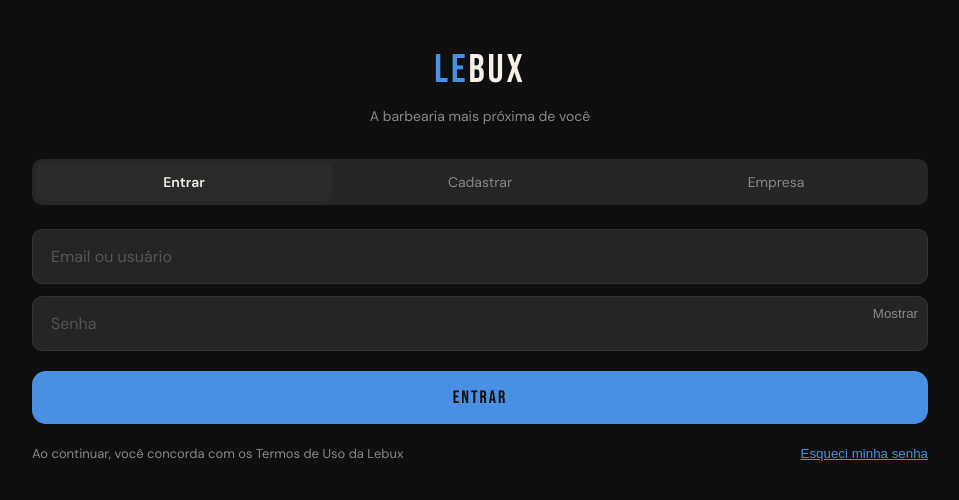
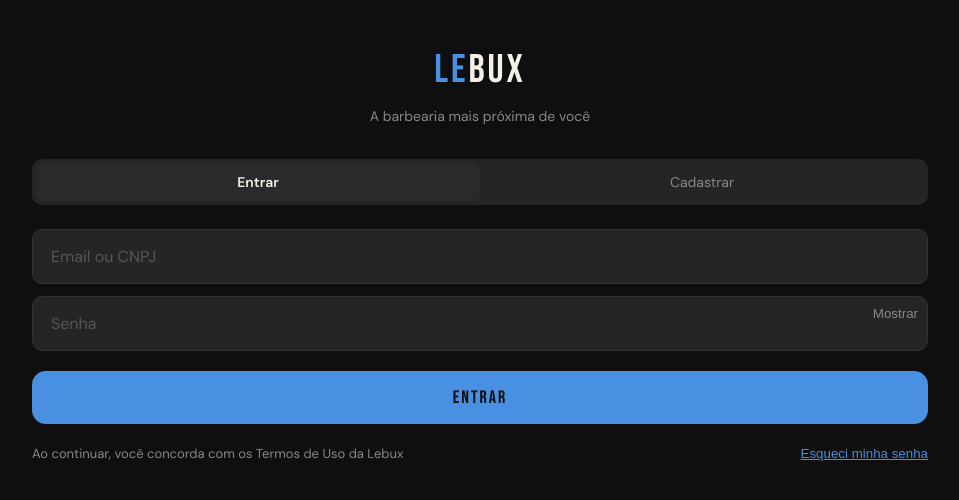
Before and after one commit to leonardo850/frontend, a React (Create React App) app: page /login in a window 1280 px wide. Shown: the top 500 px of the page, without its empty margins (160-1119 px from the left). Built offline with nearby package versions, Linux system fonts and the light colour scheme.

Commit message:
ajuste tela login

```diff
--- a/src/pages/LoginPage.js
+++ b/src/pages/LoginPage.js
@@ -20,14 +20,11 @@ export default function LoginPage({ navigate }) {
   const handleSubmit = async () => {
     setError(''); setLoading(true);
     try {
-      if (tab === 'company') {
+      if (tab === 'login') {
         await login(form.email.trim(), form.password);
+        const savedUser = JSON.parse(localStorage.getItem('lebux_user') || '{}');
         showToast('✅ Bem-vindo!');
-        setTimeout(() => navigate('company'), 1000);
-      } else if (tab === 'login') {
-        await login(form.email.trim(), form.password);
-        showToast('✅ Bem-vindo à Lebux!');
-        setTimeout(() => navigate('home'), 1000);
+        setTimeout(() => navigate(savedUser.role === 'company' ? 'company' : 'home'), 1000);
       } else {
         if (!form.name) { setError('Nome é obrigatório'); setLoading(false); return; }
         const emailCheck = validateEmail(form.email);
@@ -39,13 +36,7 @@ export default function LoginPage({ navigate }) {
         setTimeout(() => navigate('home'), 1000);
       }
     } catch (err) {
-      if (tab === 'company') {
-        setError('CNPJ ou senha incorretos');
-      } else if (tab === 'login') {
-        setError('E-mail ou senha incorretos');
-      } else {
-        setError(err.response?.data?.error || 'Erro ao criar conta. Tente novamente.');
-      }
+      setError(tab === 'login' ? 'E-mail, CNPJ ou senha incorretos' : (err.response?.data?.error || 'Erro ao criar conta. Tente novamente.'));
     }
     setLoading(false);
   };
@@ -164,10 +155,10 @@ export default function LoginPage({ navigate }) {
 
       {/* Tabs */}
       <div style={{ display: 'flex', background: 'var(--dark3)', borderRadius: 10, padding: 4, marginBottom: 24 }}>
-        {['login', 'register', 'company'].map(t => (
+        {['login', 'register'].map(t => (
           <button key={t} onClick={() => { setTab(t); setError(''); }}
             style={{ flex: 1, background: tab === t ? 'var(--surface)' : 'transparent', border: 'none', borderRadius: 8, padding: '10px', color: tab === t ? 'var(--text)' : 'var(--muted)', fontSize: 14, fontWeight: tab === t ? 600 : 400, cursor: 'pointer', fontFamily: 'DM Sans, sans-serif', transition: '.2s' }}>
-            {t === 'login' ? 'Entrar' : t === 'register' ? 'Cadastrar' : 'Empresa'}
+            {t === 'login' ? 'Entrar' : 'Cadastrar'}
           </button>
         ))}
       </div>
@@ -178,16 +169,15 @@ export default function LoginPage({ navigate }) {
             onChange={e => set('name', e.target.value)} />
         )}
 
-        {tab === 'company' ? (
-          <input className="input-field" placeholder="CNPJ (apenas números)" value={form.email}
-            onChange={e => set('email', e.target.value.replace(/\D/g, '').slice(0, 14))} />
-        ) : (
         <div style={{ position: 'relative' }}>
-            <input className="input-field" placeholder={tab === 'login' ? 'Email ou usuário' : 'Email'} type={tab === 'login' ? 'text' : 'email'} value={form.email}
+          <input className="input-field"
+            placeholder={tab === 'login' ? 'Email ou CNPJ' : 'Email'}
+            type="text"
+            value={form.email}
             onChange={e => {
               const raw = e.target.value;
               const norm = raw.trim();
-                set('email', norm);
+              set('email', tab === 'login' ? norm : norm);
               if (tab === 'register') {
                 const res = validateEmail(norm.toLowerCase());
                 setEmailValid(res.ok ? true : res.msg);
@@ -195,7 +185,6 @@ export default function LoginPage({ navigate }) {
             }} />
           {tab === 'register' && emailValid && emailValid === true && <div style={{ position: 'absolute', right: 12, top: 14, color: 'var(--muted)' }}>✓</div>}
         </div>
-        )}
 
         <div style={{ position: 'relative' }}>
           <input className="input-field" placeholder="Senha" type={showPassword ? 'text' : 'password'} value={form.password}
@@ -218,7 +207,7 @@ export default function LoginPage({ navigate }) {
         {error && <div className="error-msg">{error}</div>}
 
         <button className="btn-primary" style={{ marginTop: 8 }} onClick={handleSubmit} disabled={loading}>
-          {loading ? 'AGUARDE...' : tab === 'company' ? 'ENTRAR COMO EMPRESA' : tab === 'login' ? 'ENTRAR' : 'CRIAR CONTA'}
+          {loading ? 'AGUARDE...' : tab === 'login' ? 'ENTRAR' : 'CRIAR CONTA'}
         </button>
       </div>
 
```
Lines whose indentation alone changed are shown as unchanged.
